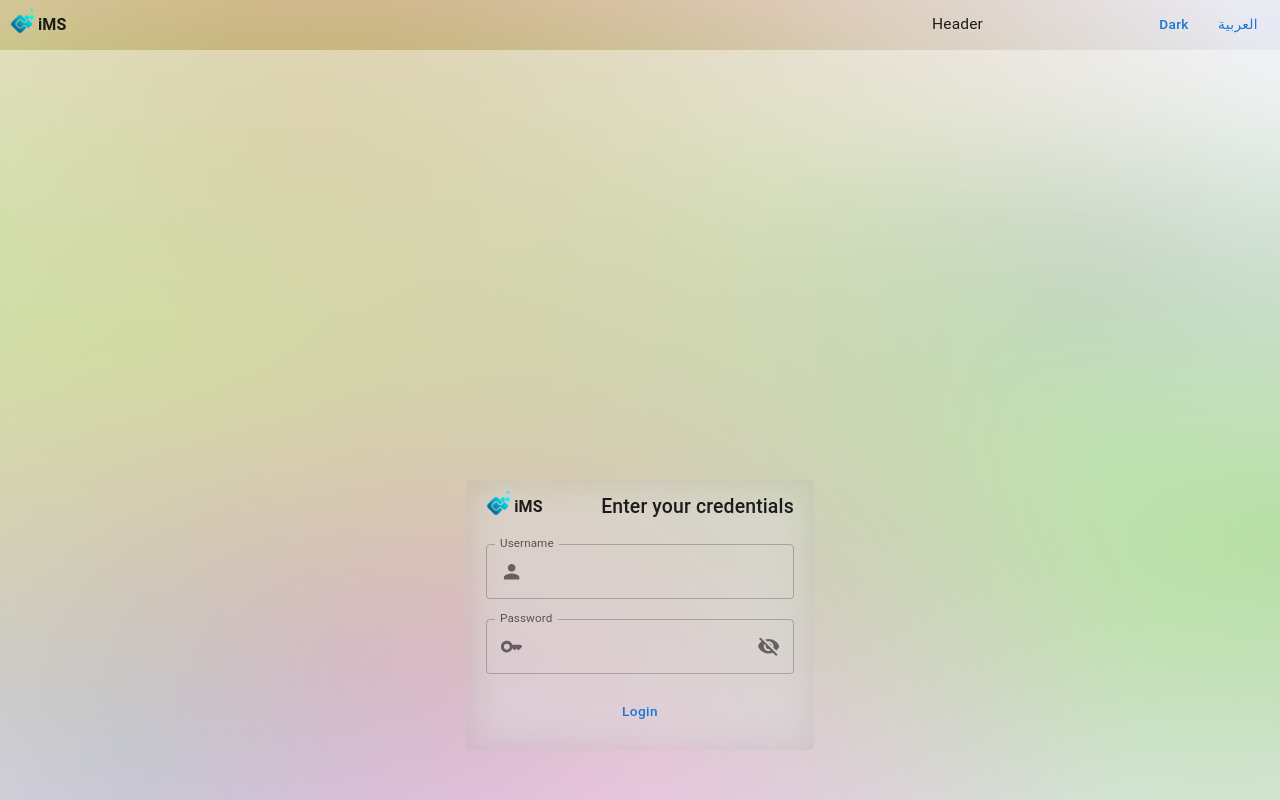
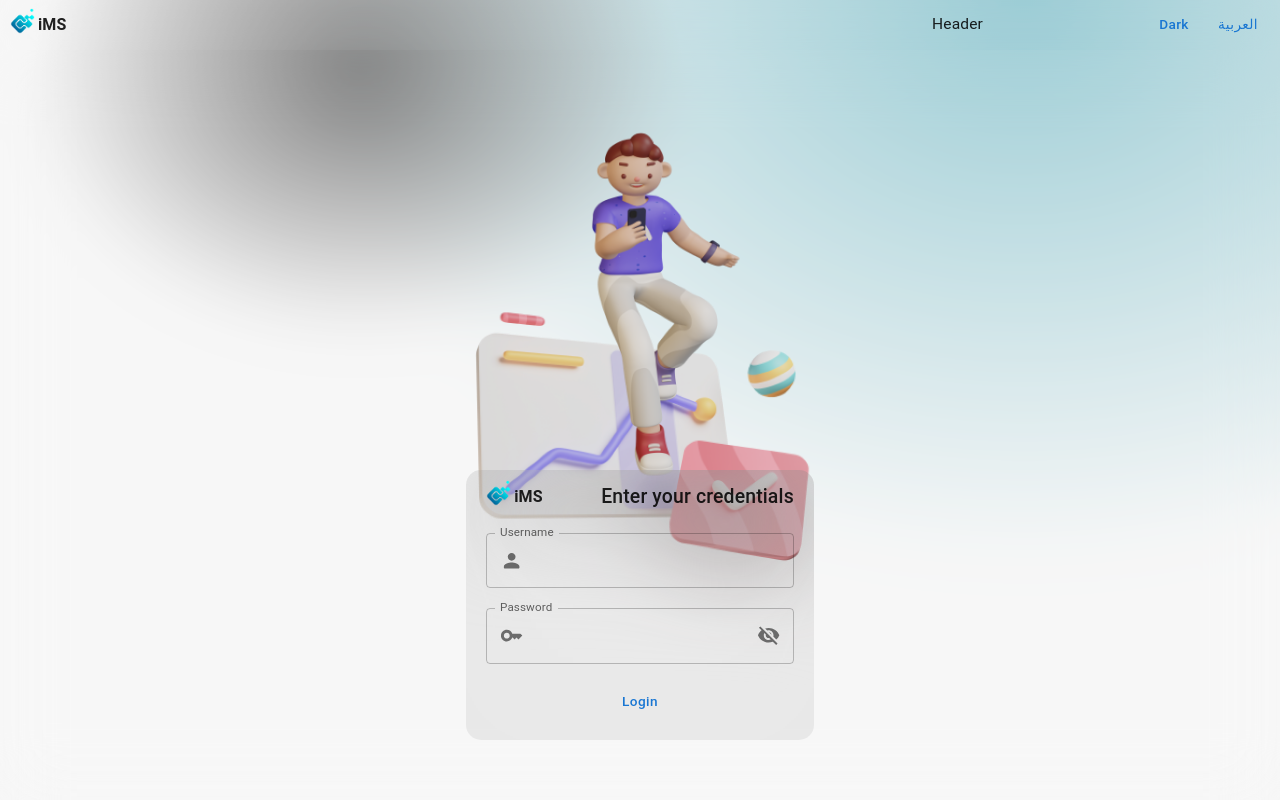
Before and after one commit to Acher0N/iMS, a React (Vite) app: page / in a window 1280 px wide. Built offline with nearby package versions, Linux system fonts and the light colour scheme.

Commit message:
Added Language Direction Support

```diff
--- a/src/App.jsx
+++ b/src/App.jsx
@@ -55,7 +55,7 @@ const App = () => {
       style={{
         width: "100vw",
         height: "100vh",
-        backgroundImage: backgroundImage,
+        // backgroundImage: backgroundImage,
         backgroundSize: "cover",
         backgroundRepeat: "no-repeat",
         transition: "background 1s ease-in-out", // Smooth transition
--- a/src/components/Header/Header.jsx
+++ b/src/components/Header/Header.jsx
@@ -1,14 +1,15 @@
 import "./Header.scss";
 import { Logo } from "../Logo";
-import { Box, Button } from "@mui/material";
+import { Box, Button, useTheme } from "@mui/material";
 import { toggleMode, toggleLang } from "../../redux/reducers/Theme.reducer";
 import { useDispatch, useSelector } from "react-redux";
 
 const Header = () => {
   const dispatch = useDispatch();
+  const theme = useTheme();
   const { mode, direction } = useSelector((state) => state.theme);
   return (
-    <Box className="header">
+    <Box className={`${theme.palette.mode === "dark" ? "bg_glass_dark" : "bg_glass_light"} header `}>
       <Box className="header__logo">
         <Logo />
       </Box>
--- a/src/pages/Login/Login.jsx
+++ b/src/pages/Login/Login.jsx
@@ -1,11 +1,20 @@
 import "./Login.scss";
 import { Box } from "@mui/material";
 import LoginForm from "./LoginForm";
+import user from "../../Assets/user.png";
+import stats from "../../Assets/stats.png";
 
 const Login = () => {
   return (
     <Box className="login">
-      <Box></Box>
+      <Box className="login__content">
+        <Box className="login__content__img login__content__img__stats">
+          <img width={"390px"} src={stats} alt="" />
+        </Box>
+        <Box className="login__content__img login__content__img__user">
+          <img width={"350px"} src={user} alt="" />
+        </Box>
+      </Box>
       <Box>
         <LoginForm />
       </Box>
--- a/src/pages/Login/Login.scss
+++ b/src/pages/Login/Login.scss
@@ -1,20 +1,45 @@
 .login {
   display: flex;
   flex-direction: column;
-  justify-content: flex-end;
+  // justify-content: flex-end;
   align-items: center;
   gap: 20px;
   height: calc(100vh - 50px);
+
+  &__content {
+    display: flex;
+    flex-direction: column;
+    align-items: center;
+    gap: 20px;
+    position: relative;
+    height: 400px;
+
+    &__img {
+      display: flex;
+      position: absolute;
+
+      &__stats {
+        bottom: -185px;
+        // left: 0;
+      }
+
+      &__user {
+        bottom: -30px;
+        // right: 0;
+      }
+    }
+  }
 
   &__form {
     display: flex;
     flex-direction: column;
     padding: 10px 20px 20px 20px;
     gap: 20px;
-    border-radius: 5px;
-    backdrop-filter: blur(20px);
+    border-radius: 15px;
+    backdrop-filter: blur(50px) saturate(10%);
     margin-bottom: 50px;
     background-color: #00000010;
+    overflow: hidden;
 
     &__header {
       display: flex;
--- a/src/pages/Login/LoginForm.jsx
+++ b/src/pages/Login/LoginForm.jsx
@@ -32,7 +32,7 @@ const LoginForm = () => {
   }
 
   return (
-    <Box className="login__form ">
+    <Box className={`login__form `}>
       <Box className="login__form__header">
         <Logo />
         <Typography variant="h6" className="login__form__title">
--- a/src/scss/_Backgrounds.scss
+++ b/src/scss/_Backgrounds.scss
@@ -22,12 +22,12 @@
 }
 
 .bg_glass_dark {
-  background-color: #0000002f;
+  background-color: #1400272f;
   backdrop-filter: blur(32px);
 }
 
 .bg_glass_light {
-  background-color: #ffffff6f;
+  background-color: #ffffff3f;
   backdrop-filter: blur(32px);
 }
 
--- a/src/scss/_Base.scss
+++ b/src/scss/_Base.scss
@@ -10,7 +10,7 @@
     radial-gradient(at 80% 0%, hsla(189deg, 100%, 100%, 0) 0px, transparent 50%);
   background-size: contain;
   background-repeat: no-repeat;
-  gap: 1px;
+  // gap: 1px;
 
   background-image: radial-gradient(at 28% 10%, hsla(28deg, 0%, 20%, 0.8) 0px, /* Darker shade for the light theme */ transparent 25%),
     radial-gradient(at 80% 0%, hsla(189deg, 100%, 30%, 0.5) 0px, /* Darker and less transparent */ transparent 50%);
```
Also changed, not shown: src/assets/stats.png (added), src/assets/user.png (added).
